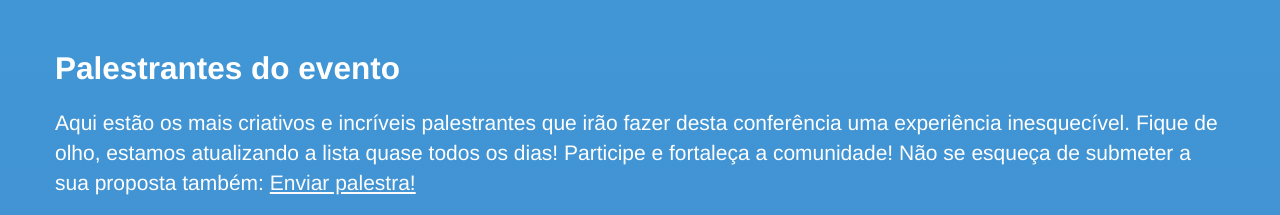
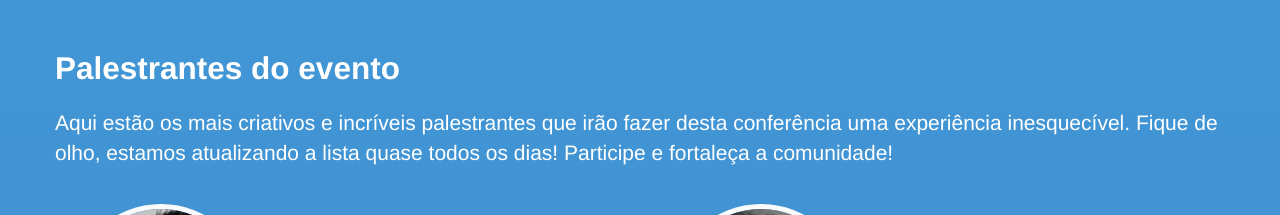
Before and after one commit to wlads/13.rupy.com.br, a website: page index.html in a window 1280 px wide. Shown: the part 1664-1879 px from the top of the page. Drawn offline with nearby package versions, Linux system fonts and the light colour scheme; some packages are replaced by stand-ins of ours.

Commit message:
remove link call4paperz

```diff
--- a/index.html
+++ b/index.html
@@ -98,7 +98,8 @@
                 <h2 class="speakers-confirmed">Palestrantes do evento</h2>
                 <p class="lead">Aqui estão os mais criativos e incríveis palestrantes que irão fazer desta conferência uma experiência inesquecível.
                  Fique de olho, estamos atualizando a lista quase todos os dias!
-                 Participe e fortaleça a comunidade! Não se esqueça de submeter a sua proposta também: <a href="http://call4paperz.com/events/rupy-2013" class="link-papers">Enviar palestra!</a></p>
+                 Participe e fortaleça a comunidade!
+               </p>
 
                  <div class="row-fluid">
                   <div class="span6 speakers-item" itemprop="performer" itemscope="" itemtype="http://schema.org/Person">
```
